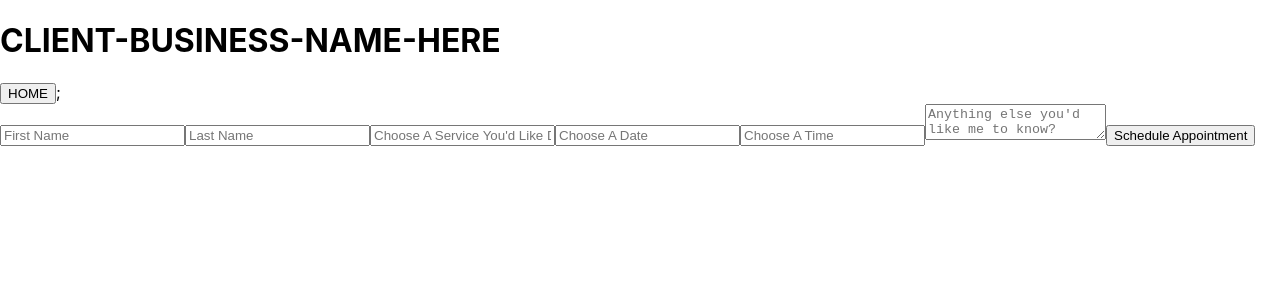
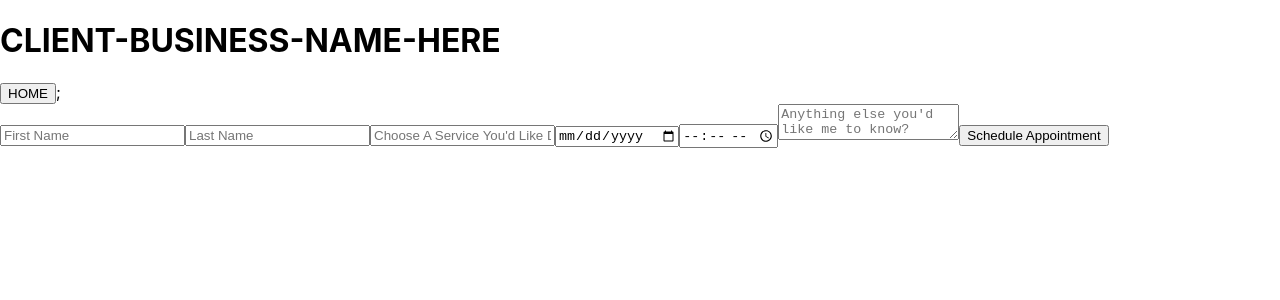
Before and after one commit to User8240/Skincare-and-Beauty-Services, a React (Create React App) app in the folder skincare-and-beauty-services/: page / in a window 1280 px wide. Both pictures are taken after a click on the button "Make an appointment". Shown: the top 300 px of the page. Built offline with nearby package versions, Linux system fonts and the light colour scheme; no server answers.

Commit message:
Update form input types

```diff
--- a/skincare-and-beauty-services/src/components/AppointmentForm.js
+++ b/skincare-and-beauty-services/src/components/AppointmentForm.js
@@ -33,12 +33,12 @@ function AppointmentForm(props){
           // BELOW: Update to a drop down menu *(client will be able to update drop down list)*
           placeholder="Choose A Service You'd Like Done" />
         <input
-          type='text'
+          type='date'
           name='date'
           // BELOW: Update to a drop down menu *(client will be able to update drop down list)*
           placeholder="Choose A Date" />
         <input
-          type='text'
+          type='time'
           name='time'
           // BELOW: Update to a drop down menu *(client will be able to update drop down list)*
           placeholder="Choose A Time" />
```
